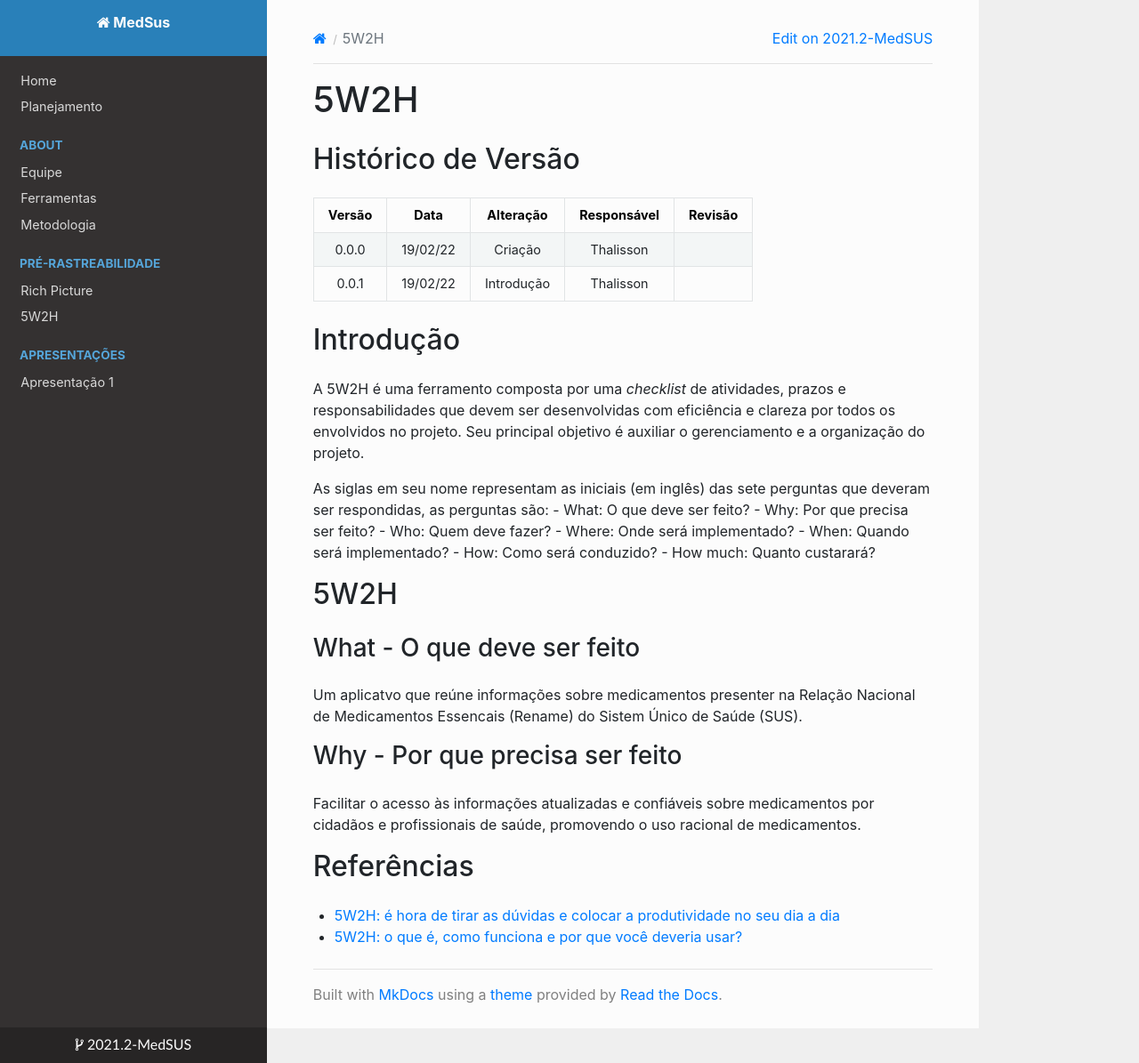
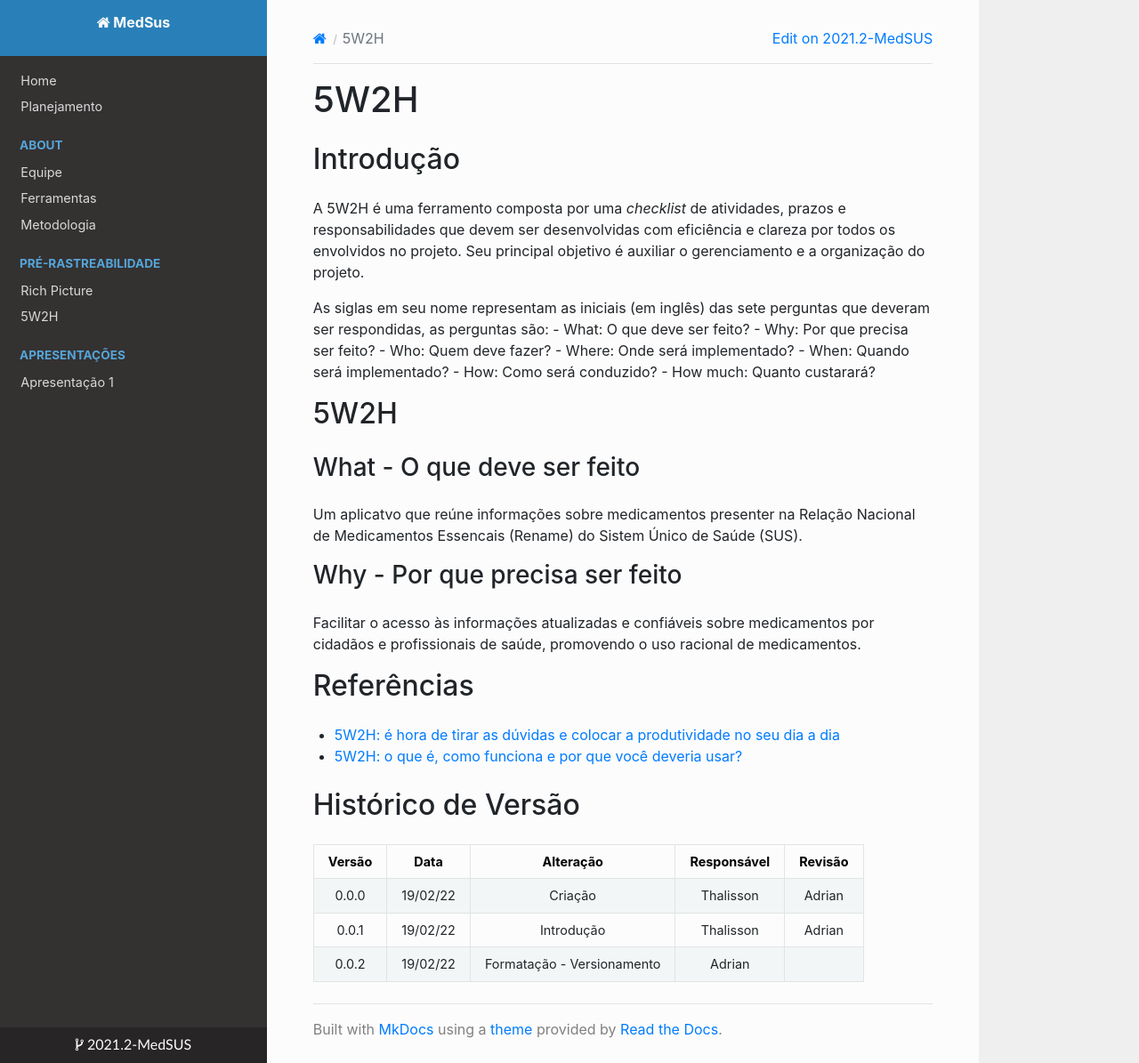
Before and after one commit to Requisitos-de-Software/2021.2-MedSUS, an MkDocs documentation site: the page built from docs/pre_traceability/5w2h.md, in a window 1280 px wide and 1195 px high. Shown: the whole window at 89% size. Built offline with MkDocs 1.6.1, drawn with Linux system fonts in a browser that asks for light colours; nearby versions of some CDN libraries; part of the change alters nothing that is shown.

Commit message:
Fix versionamento

```diff
--- a/docs/pre_traceability/5w2h.md
+++ b/docs/pre_traceability/5w2h.md
@@ -1,11 +1,4 @@
 # 5W2H
-
-## Histórico de Versão
-
-Versão|Data|Alteração|Responsável|Revisão|
-:---:|:---:|:---:|:---:|:---:|
-0.0.0|19/02/22|Criação|Thalisson|   |
-0.0.1|19/02/22|Introdução|Thalisson|   |
 
 ## Introdução
 
@@ -33,3 +26,11 @@ Facilitar o acesso às informações atualizadas e confiáveis sobre medicamento
 ## Referências
 - [5W2H: é hora de tirar as dúvidas e colocar a produtividade no seu dia a dia](https://endeavor.org.br/pessoas/5w2h/)
 - [5W2H: o que é, como funciona e por que você deveria usar?](https://fia.com.br/blog/5w2h/)
+
+## Histórico de Versão
+
+Versão|Data|Alteração|Responsável|Revisão|
+:---:|:---:|:---:|:---:|:---:|
+0.0.0|19/02/22|Criação|Thalisson| Adrian  |
+0.0.1|19/02/22|Introdução|Thalisson| Adrian |
+0.0.2|19/02/22|Formatação - Versionamento|Adrian|  |
```
